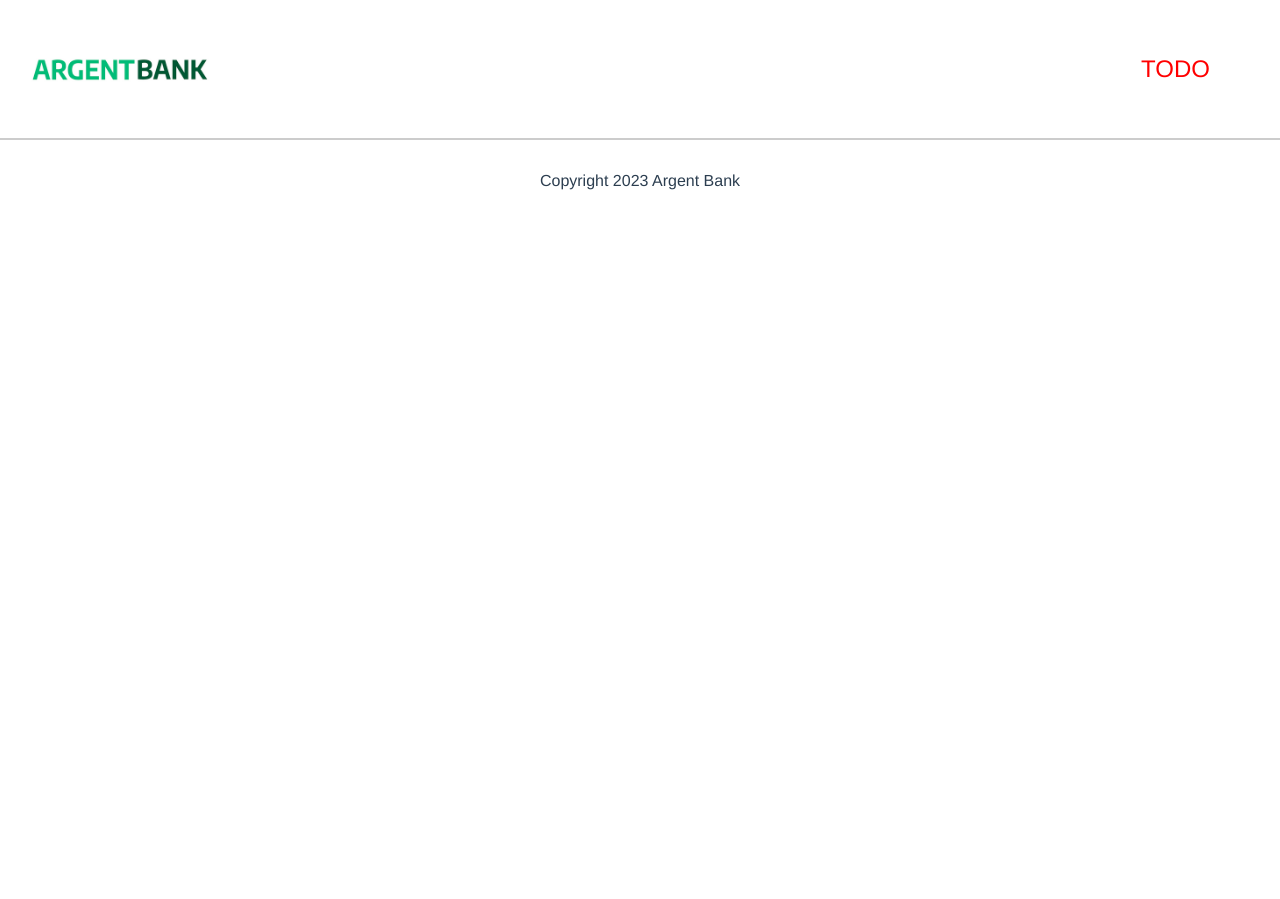
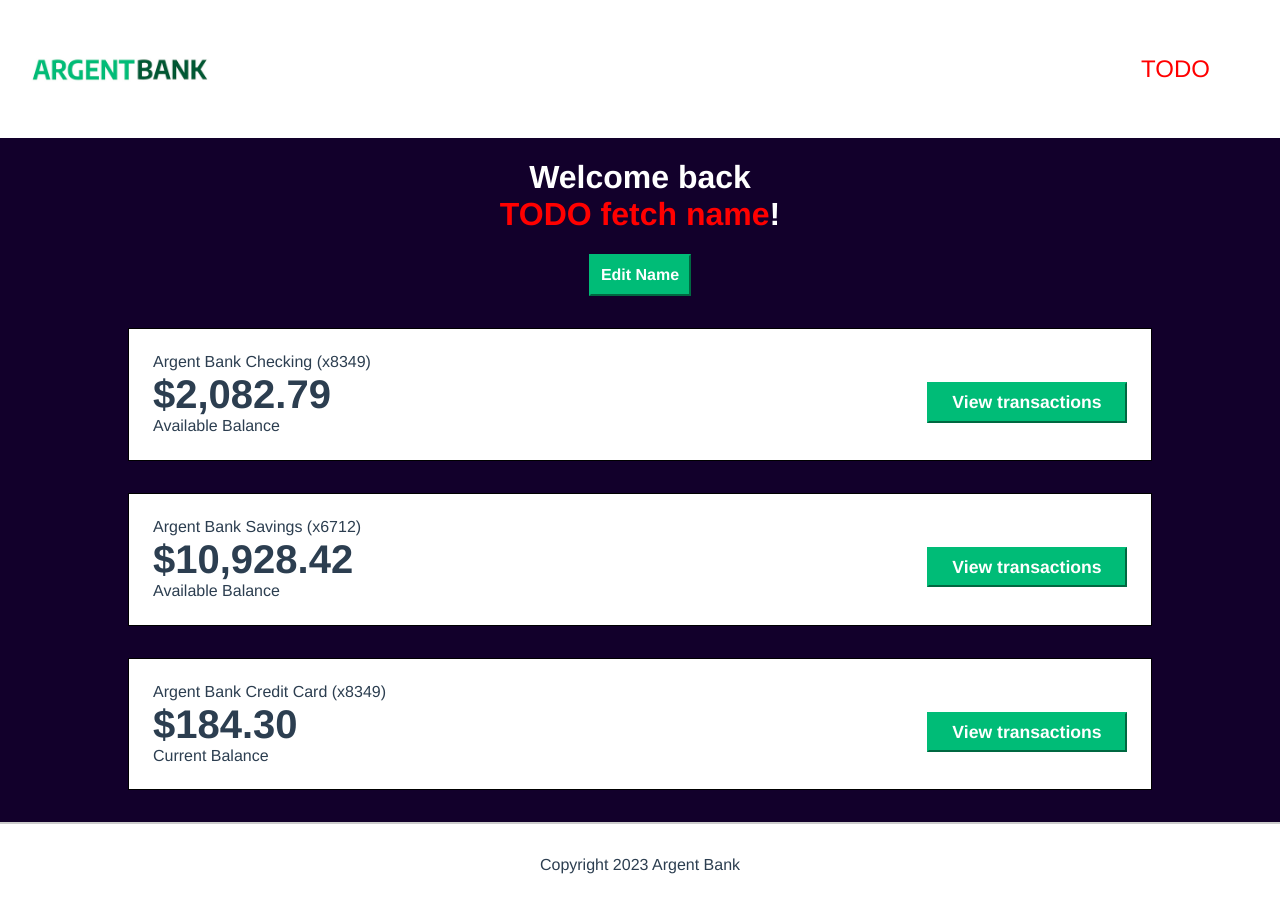
Before and after one commit to Cycle9898/OC_Projet-13_ArgentBank_Front, a React (Vite) app: page /profile in a window 1280 px wide. Before the commit the page ends 800 px from the top, so only its background shows below. Built offline with nearby package versions, Linux system fonts and the light colour scheme.

Commit message:
feat: Profile Page partial integration + refactor email input check with local state and useEffect hook

```diff
--- a/src/Router.tsx
+++ b/src/Router.tsx
@@ -4,6 +4,7 @@ import Footer from "./components/Footer";
 import HomePage from "./pages/HomePage";
 import LoginPage from "./pages/LoginPage";
 import ErrorPage from "./pages/ErrorPage";
+import ProfilePage from "./pages/ProfilePage";
 
 //Layout component for SPA to add header and footer on all pages
 function Layout() {
@@ -31,7 +32,7 @@ const defineRoutes = createBrowserRouter([
       },
       {
         path: "/profile",
-        element: ""
+        element: <ProfilePage />
       },
       {
         path: "/error",
--- /dev/null
+++ b/src/components/AccountOverview.tsx
@@ -0,0 +1,27 @@
+type Props = {
+    accountTitle: string,
+    amount: number,
+    amountDescription: string
+}
+
+function AccountOverview({ accountTitle,amount,amountDescription }: Props) {
+    return (
+        <section className="account">
+            <div className="account__content">
+                <h3 className="account__content__title">{accountTitle}</h3>
+
+                <p className="account__content__amount">
+                    {amount.toLocaleString("en-US",{ style: "currency",currency: "USD" })}
+                </p>
+
+                <p className="account__content__description">{amountDescription}</p>
+            </div>
+
+            <div className="account__content cta">
+                <button className="account__content__transaction-btn">View transactions</button>
+            </div>
+        </section>
+    );
+}
+
+export default AccountOverview;
--- /dev/null
+++ b/src/data/mockedAccounts.ts
@@ -0,0 +1,29 @@
+/* Mocked data for account overviews on Profile Page */
+
+type Account = {
+    id: number,
+    accountTitle: string,
+    amount: number,
+    amountDescription: string
+}
+
+export const userAccounts: Account[] = [
+    {
+        id: 1,
+        accountTitle: "Argent Bank Checking (x8349)",
+        amount: 2082.79,
+        amountDescription: "Available Balance"
+    },
+    {
+        id: 2,
+        accountTitle: "Argent Bank Savings (x6712)",
+        amount: 10928.42,
+        amountDescription: "Available Balance"
+    },
+    {
+        id: 3,
+        accountTitle: "Argent Bank Credit Card (x8349)",
+        amount: 184.30,
+        amountDescription: "Current Balance"
+    }
+];
--- a/src/pages/LoginPage.tsx
+++ b/src/pages/LoginPage.tsx
@@ -1,23 +1,13 @@
-import { useState } from "react";
+import { useEffect,useState } from "react";
 
 function LoginPage() {
-    // Handle all input values and form control with useState Hook (local state) and some functions
+    // Handle all input values and form controls with useState Hooks (local state) and some functions
     const [emailInput,setEmailInput] = useState<string>("");
     const [isEmailValid,setEmailValid] = useState<boolean | null>(null);
     const [passwordInput,setPasswordInput] = useState<string>("");
     const [isRememberInput,setRememberInput] = useState<boolean>(false);
 
-    const handleEmailInput = (event: React.ChangeEvent<HTMLInputElement>) => {
-        setEmailInput(event.target.value);
-
-        // Check if email is valid and store it value in local state
-        const checkEmailValid: boolean = /^[\w-.]+@([\w-]+\.)+[\w-]{2,6}$/.test(event.target.value);
-        if (event.target.value === "") {
-            setEmailValid(null);
-        } else {
-            setEmailValid(checkEmailValid);
-        }
-    };
+    const handleEmailInput = (event: React.ChangeEvent<HTMLInputElement>) => setEmailInput(event.target.value);
 
     const handlePasswordInput = (event: React.ChangeEvent<HTMLInputElement>) => setPasswordInput(event.target.value);
 
@@ -29,7 +19,18 @@ function LoginPage() {
         if (isEmailValid) {
             //TODO
         }
-    }
+    };
+
+    useEffect(() => {
+        // Check if the email is valid and update isEmailValid boolean according to the case
+        const checkEmailValid: boolean = /^[\w-.]+@([\w-]+\.)+[\w-]{2,6}$/.test(emailInput);
+
+        if (emailInput === "") {
+            setEmailValid(null);
+        } else {
+            setEmailValid(checkEmailValid);
+        }
+    },[emailInput]);
 
     return (
         <main className="bg-dark">
--- /dev/null
+++ b/src/pages/ProfilePage.tsx
@@ -0,0 +1,23 @@
+import AccountOverview from "../components/AccountOverview";
+import { userAccounts } from "../data/mockedAccounts";
+
+function ProfilePage() {
+    return (
+        <main className="bg-dark">
+            <div className="profile-header">
+                <h1>Welcome back<br /><span style={{ color: "red" }}>TODO fetch name</span>!</h1>
+                <button className="profile-header__edit-button">Edit Name</button>
+            </div>
+
+            <h2 className="sr-only">Accounts</h2>
+
+            {userAccounts.map(account => <AccountOverview
+                key={account.id}
+                accountTitle={account.accountTitle}
+                amount={account.amount}
+                amountDescription={account.amountDescription} />)}
+        </main>
+    );
+}
+
+export default ProfilePage;
--- /dev/null
+++ b/src/style/SASS/components/_account-overviews.scss
@@ -0,0 +1,54 @@
+/* AccountOverviews component */
+
+.account {
+    display: flex;
+    justify-content: space-between;
+    align-items: center;
+    border: 1px solid black;
+    background-color: #fff;
+    width: 80%;
+    margin: 0 auto;
+    flex-direction: column;
+    padding: 1.5rem;
+    text-align: left;
+    margin-bottom: 2rem;
+
+    @include for-device(tablet) {
+        flex-direction: row;
+    }
+
+    &__content {
+        width: 100%;
+        flex: 1;
+
+        &.cta {
+            @include for-device(tablet) {
+                flex: 0;
+            }
+        }
+
+        &__title {
+            padding: 0;
+            @include font-set(1rem, normal);
+        }
+
+        &__amount {
+            @include font-set(2.5rem, bold);
+        }
+
+        &__transaction-btn {
+            display: block;
+            width: 100%;
+            padding: 8px;
+            @include font-set(1.1rem, bold);
+            margin-top: 1rem;
+            border-color: $main-color;
+            background-color: $main-color;
+            color: #fff;
+
+            @include for-device(tablet) {
+                width: 200px;
+            }
+        }
+    }
+}
--- a/src/style/SASS/main.scss
+++ b/src/style/SASS/main.scss
@@ -16,9 +16,11 @@
 @import './components/footer';
 @import './components/hero-banner';
 @import './components/bank-feature';
+@import './components/account-overviews';
 
 //Pages
 
 @import './pages/home-page';
 @import './pages/login-page';
 @import './pages/error-page';
+@import './pages/profile-page';
--- /dev/null
+++ b/src/style/SASS/pages/_profile-page.scss
@@ -0,0 +1,19 @@
+/* Profile Page */
+
+.profile-header {
+    color: #fff;
+    margin-bottom: 2rem;
+
+    h1 {
+        margin: 0.67em 0;
+    }
+
+    &__edit-button {
+        border-color: $main-color;
+        background-color: $main-color;
+        color: #fff;
+        font-weight: bold;
+        padding: 10px;
+        line-height: normal;
+    }
+}
```
